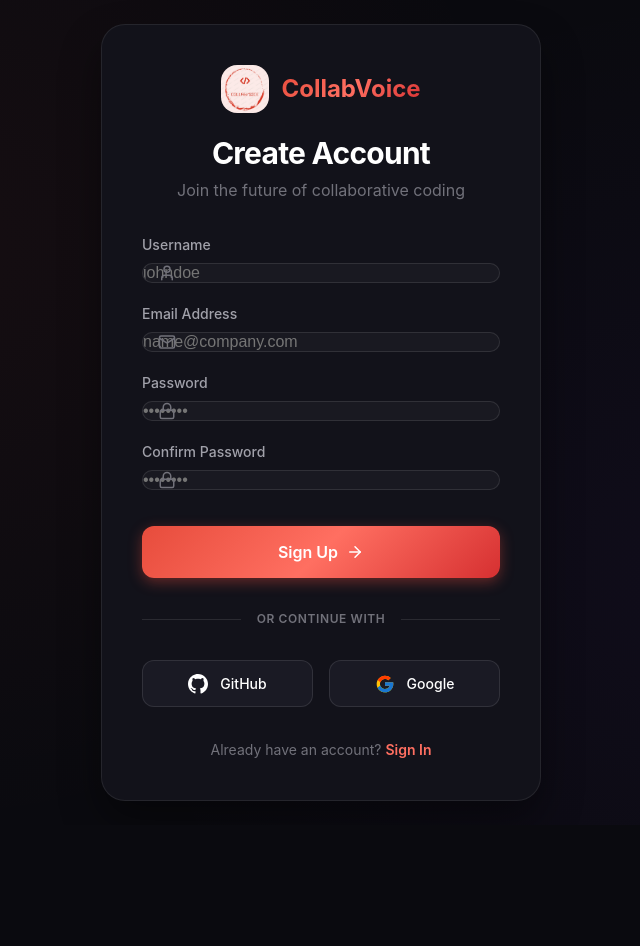
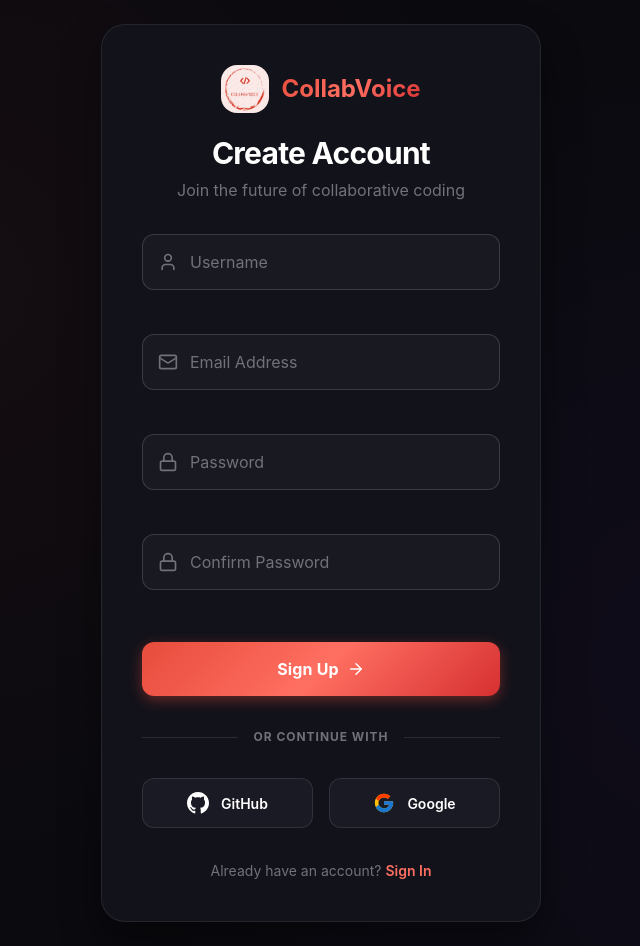
Before and after one commit to ashutosh-engineer/Collabvoice, a React (Vite) app in the folder Frontend/: page /signup in a window 1280 px wide. Shown: the whole page, without its empty margins (319-959 px from the left). Before the commit the page ends 825 px from the top, so only its background shows below. Built offline with nearby package versions, Linux system fonts and the light colour scheme.

Commit message:
added and removed dicord logo and added bette border in text input

```diff
--- a/Frontend/src/components/Auth/Auth.css
+++ b/Frontend/src/components/Auth/Auth.css
@@ -77,35 +77,31 @@
     gap: var(--space-5);
 }
 
+/* ==========================================
+   Form Components - Advanced Floating Labels
+   ========================================== */
 .form-group {
+    position: relative;
+    margin-bottom: var(--space-6);
     display: flex;
     flex-direction: column;
-    gap: var(--space-2);
 }
 
-.form-label {
-    font-size: var(--font-size-sm);
-    font-weight: var(--font-weight-medium);
-    color: var(--dark-text-secondary);
-}
-
-.input-wrapper {
+.input-container {
     position: relative;
     display: flex;
     align-items: center;
-}
-
-.input-icon {
-    position: absolute;
-    left: var(--space-4);
-    color: var(--dark-text-muted);
+    width: 100%;
 }
 
 .auth-input {
     width: 100%;
-    padding: var(--space-3.5) var(--space-4) var(--space-3.5) var(--space-12);
+    height: 56px;
+    /* Professional standard height */
+    padding: 20px 16px 4px 48px;
+    /* Extra left padding for icon, top padding for label space */
     background: rgba(255, 255, 255, 0.03);
-    border: 1px solid rgba(255, 255, 255, 0.1);
+    border: 1px solid rgba(255, 255, 255, 0.15);
     border-radius: var(--radius-lg);
     color: var(--dark-text-primary);
     font-size: var(--font-size-base);
@@ -113,22 +109,101 @@
 }
 
 .auth-input:hover {
-    border-color: rgba(255, 255, 255, 0.2);
+    border-color: rgba(255, 255, 255, 0.3);
+    background: rgba(255, 255, 255, 0.05);
 }
 
 .auth-input:focus {
     outline: none;
+    background: rgba(255, 255, 255, 0.07);
     border-color: var(--primary-500);
-    background: rgba(255, 255, 255, 0.05);
-    box-shadow: 0 0 0 1px var(--primary-500), 0 0 0 4px rgba(231, 76, 60, 0.1);
+    box-shadow: 0 0 0 4px rgba(231, 76, 60, 0.15);
+}
+
+/* Floating Label Logic */
+.floating-label {
+    position: absolute;
+    left: 48px;
+    /* Aligned with icon */
+    top: 50%;
+    transform: translateY(-50%);
+    color: var(--dark-text-muted);
+    font-size: var(--font-size-base);
+    pointer-events: none;
+    transition: all 0.2s cubic-bezier(0.4, 0, 0.2, 1);
+    background: transparent;
+}
+
+/* Move label up on focus or when input is filled */
+.auth-input:focus~.floating-label,
+.auth-input:not(:placeholder-shown)~.floating-label {
+    top: 14px;
+    font-size: var(--font-size-xs);
+    font-weight: var(--font-weight-bold);
+    color: var(--primary-400);
+    letter-spacing: 0.02em;
+}
+
+.input-icon {
+    position: absolute;
+    left: 16px;
+    color: var(--dark-text-muted);
+    transition: color 0.2s ease;
+    z-index: 2;
+}
+
+.auth-input:focus~.input-icon {
+    color: var(--primary-400);
+}
+
+/* Autofill Fix for Ghost Text */
+input:-webkit-autofill,
+input:-webkit-autofill:hover,
+input:-webkit-autofill:focus {
+    -webkit-text-fill-color: var(--dark-text-primary);
+    -webkit-box-shadow: 0 0 0px 1000px #1a1a24 inset;
+    /* Matches your background */
+    transition: background-color 5000s ease-in-out 0s;
 }
 
 .auth-submit {
-    margin-top: var(--space-4);
-    height: 52px;
-    font-weight: var(--font-weight-semibold);
+    margin-top: var(--space-2);
+    height: 54px;
+    font-weight: var(--font-weight-bold);
+    font-size: var(--font-size-base);
+    letter-spacing: 0.01em;
 }
 
+.error-message {
+    display: flex;
+    align-items: center;
+    gap: var(--space-2);
+    background: rgba(231, 76, 60, 0.1);
+    border: 1px solid rgba(231, 76, 60, 0.2);
+    color: #ff6b6b;
+    /* Higher contrast red */
+    padding: var(--space-3) var(--space-4);
+    border-radius: var(--radius-lg);
+    font-size: var(--font-size-sm);
+    margin-bottom: var(--space-6);
+    animation: slideDown 0.3s ease;
+}
+
+@keyframes slideDown {
+    from {
+        transform: translateY(-10px);
+        opacity: 0;
+    }
+
+    to {
+        transform: translateY(0);
+        opacity: 1;
+    }
+}
+
+/* ==========================================
+   Social Auth - Enhanced Layout
+   ========================================== */
 .auth-divider {
     display: flex;
     align-items: center;
@@ -136,9 +211,9 @@
     margin: var(--space-8) 0;
     color: var(--dark-text-muted);
     font-size: var(--font-size-xs);
-    font-weight: var(--font-weight-semibold);
+    font-weight: var(--font-weight-bold);
     text-transform: uppercase;
-    letter-spacing: 0.05em;
+    letter-spacing: 0.08em;
 }
 
 .auth-divider::before,
@@ -161,26 +236,33 @@
     justify-content: center;
     gap: var(--space-3);
     padding: var(--space-3);
+    height: 50px;
     background: var(--dark-bg-tertiary);
     border: 1px solid rgba(255, 255, 255, 0.1);
     border-radius: var(--radius-lg);
     color: var(--dark-text-primary);
     font-size: var(--font-size-sm);
-    font-weight: var(--font-weight-medium);
+    font-weight: var(--font-weight-semibold);
     cursor: pointer;
     transition: all var(--transition-base);
 }
 
 .social-btn:hover {
-    background: var(--dark-bg-elevated);
+    background: rgba(255, 255, 255, 0.05);
     border-color: rgba(255, 255, 255, 0.2);
     transform: translateY(-2px);
-    box-shadow: 0 10px 20px -5px rgba(0, 0, 0, 0.3);
+    box-shadow: 0 8px 20px -8px rgba(0, 0, 0, 0.5);
 }
 
 .social-btn svg {
-    width: 20px;
-    height: 20px;
+    width: 22px;
+    height: 22px;
+    flex-shrink: 0;
+}
+
+/* Specific Logo Alignments */
+.social-btn span {
+    margin-top: 1px;
 }
 
 .auth-footer {
--- a/Frontend/src/components/Auth/Login.jsx
+++ b/Frontend/src/components/Auth/Login.jsx
@@ -59,32 +59,34 @@
 
                 <form className="auth-form" onSubmit={handleLogin}>
                     <div className="form-group">
-                        <label className="form-label">Email Address</label>
-                        <div className="input-wrapper">
-                            <Mail className="input-icon" size={18} />
+                        <div className="input-container">
+                            <Mail className="input-icon" size={20} />
                             <input
                                 type="email"
+                                id="email"
                                 className="auth-input"
-                                placeholder="name@company.com"
+                                placeholder=" "
                                 value={email}
                                 onChange={(e) => setEmail(e.target.value)}
                                 required
                             />
+                            <label htmlFor="email" className="floating-label">Email Address</label>
                         </div>
                     </div>
 
                     <div className="form-group">
-                        <label className="form-label">Password</label>
-                        <div className="input-wrapper">
-                            <Lock className="input-icon" size={18} />
+                        <div className="input-container">
+                            <Lock className="input-icon" size={20} />
                             <input
                                 type="password"
+                                id="password"
                                 className="auth-input"
-                                placeholder="••••••••"
+                                placeholder=" "
                                 value={password}
                                 onChange={(e) => setPassword(e.target.value)}
                                 required
                             />
+                            <label htmlFor="password" className="floating-label">Password</label>
                         </div>
                     </div>
 
--- a/Frontend/src/components/Auth/Signup.jsx
+++ b/Frontend/src/components/Auth/Signup.jsx
@@ -69,66 +69,70 @@
 
                 <form className="auth-form" onSubmit={handleSignup}>
                     <div className="form-group">
-                        <label className="form-label">Username</label>
-                        <div className="input-wrapper">
-                            <User className="input-icon" size={18} />
+                        <div className="input-container">
+                            <User className="input-icon" size={20} />
                             <input
                                 type="text"
                                 name="username"
+                                id="username"
                                 className="auth-input"
-                                placeholder="johndoe"
+                                placeholder=" "
                                 value={formData.username}
                                 onChange={handleChange}
                                 required
                             />
+                            <label htmlFor="username" className="floating-label">Username</label>
                         </div>
                     </div>
 
                     <div className="form-group">
-                        <label className="form-label">Email Address</label>
-                        <div className="input-wrapper">
-                            <Mail className="input-icon" size={18} />
+                        <div className="input-container">
+                            <Mail className="input-icon" size={20} />
                             <input
                                 type="email"
                                 name="email"
+                                id="email"
                                 className="auth-input"
-                                placeholder="name@company.com"
+                                placeholder=" "
                                 value={formData.email}
                                 onChange={handleChange}
                                 required
                             />
+                            <label htmlFor="email" className="floating-label">Email Address</label>
                         </div>
                     </div>
 
                     <div className="form-group">
-                        <label className="form-label">Password</label>
-                        <div className="input-wrapper">
-                            <Lock className="input-icon" size={18} />
+                        <div className="input-container">
+                            <Lock className="input-icon" size={20} />
                             <input
                                 type="password"
                                 name="password"
+                                id="password"
                                 className="auth-input"
-                                placeholder="••••••••"
+                                placeholder=" "
                                 value={formData.password}
                                 onChange={handleChange}
                                 required
                             />
+                            <label htmlFor="password" className="floating-label">Password</label>
                         </div>
                     </div>
 
                     <div className="form-group">
-                        <label className="form-label">Confirm Password</label>
-                        <div className="input-wrapper">
-                            <Lock className="input-icon" size={18} />
+                        <div className="input-container">
+                            <Lock className="input-icon" size={20} />
                             <input
                                 type="password"
                                 name="confirmPassword"
+                                id="confirmPassword"
                                 className="auth-input"
-                                placeholder="••••••••"
+                                placeholder=" "
                                 value={formData.confirmPassword}
                                 onChange={handleChange}
                                 required
                             />
+                            <label htmlFor="confirmPassword" className="floating-label">Confirm Password</label>
                         </div>
                     </div>
 
```
Also changed, not shown: Frontend/src/components/Landing/Landing.jsx (+3 -8 lines).
